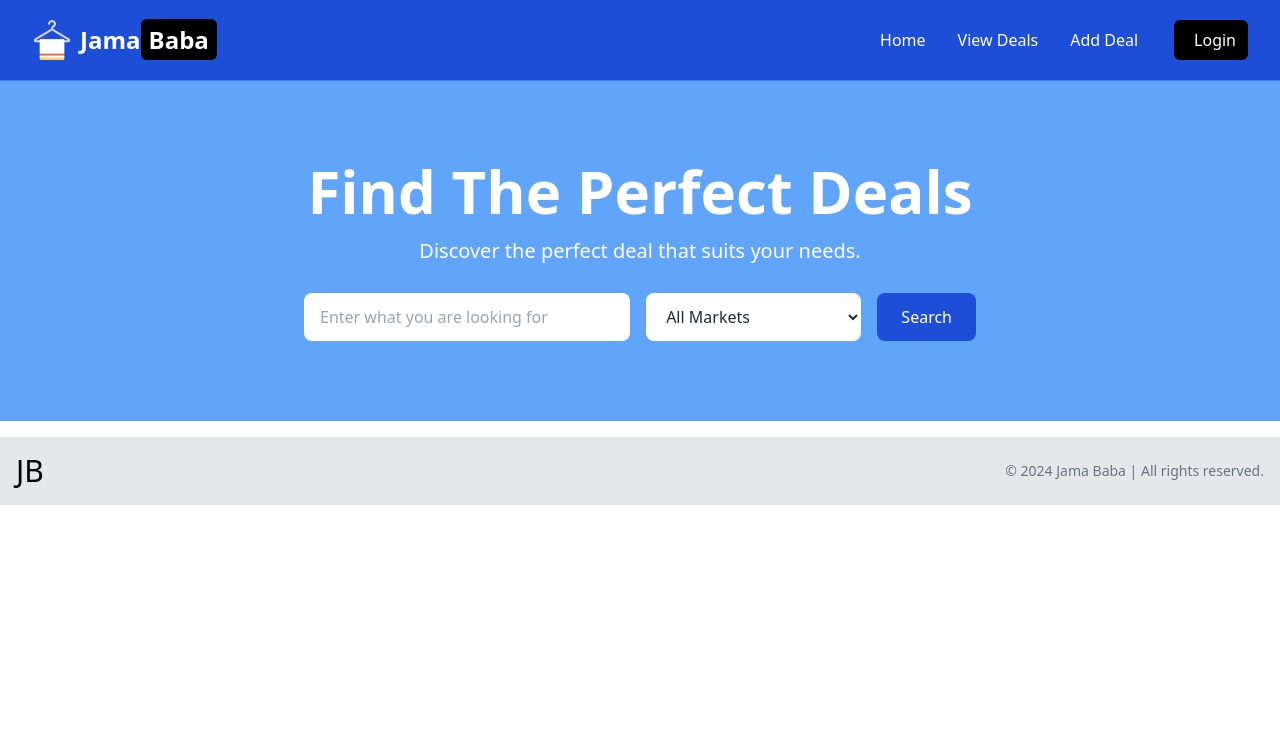
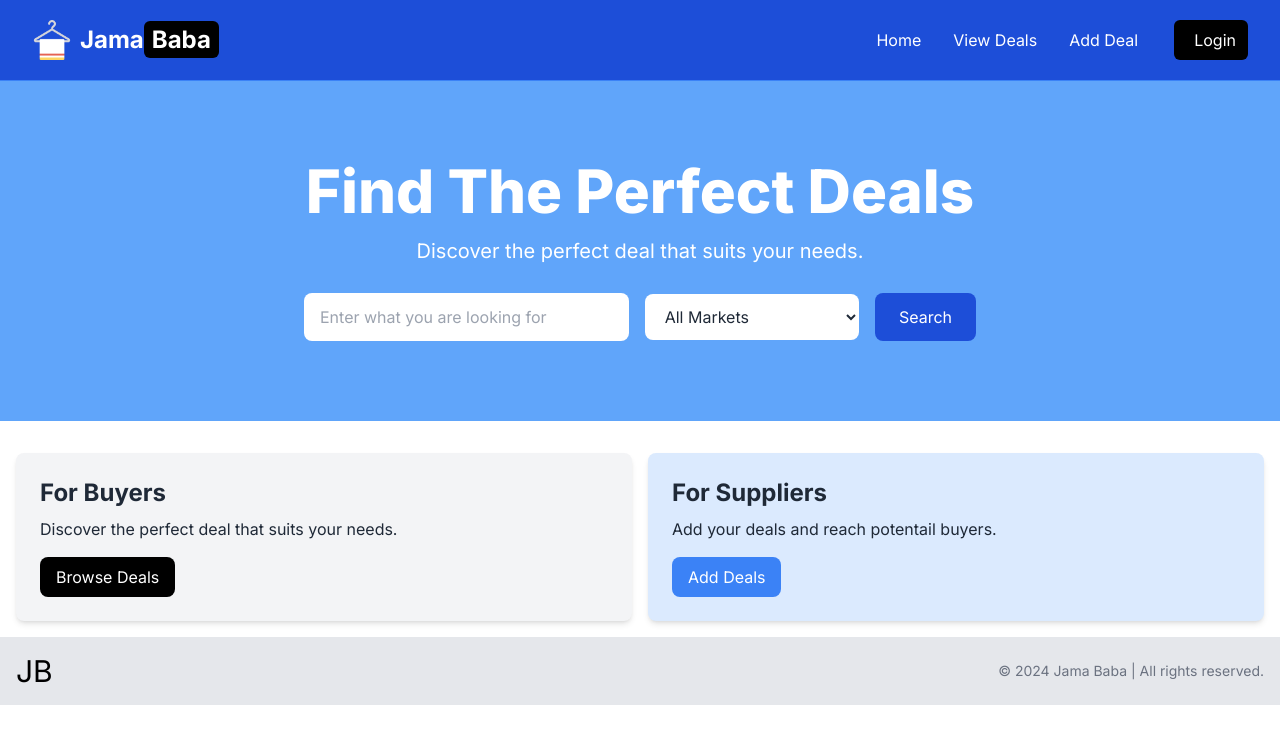
Before and after one commit to farghana/JamaBaba, a Next.js app: page / in a window 1280 px wide. Shown: the top 744 px of the page. Built offline with nearby package versions, Linux system fonts and the light colour scheme; no server answers.

Commit message:
Add info boxes for buyers and suppliers in home page

```diff
--- a/src/app/(home)/layout.js
+++ b/src/app/(home)/layout.js
@@ -16,7 +16,7 @@ export default function RootLayout({ children }) {
 	return (
 		<AuthProvider>
 		<html lang='en'>
-			<body>
+			<body className={inter.className}>
 				<Header />
 				<main>{children}</main>
 				<Footer />
--- a/src/app/(home)/page.js
+++ b/src/app/(home)/page.js
@@ -1,8 +1,12 @@
 import Hero from "@/components/Hero";
+import InfoBoxes from "@/components/InfoBoxes";
 import Image from "next/image";
 
 export default function page() {
   return (
+    <>
     <Hero />
+    <InfoBoxes />
+    </>
   );
 }
--- /dev/null
+++ b/src/components/InfoBox.jsx
@@ -0,0 +1,24 @@
+import React from 'react'
+
+const InfoBox = ({
+	heading,
+	backgroundColor = "bg-gray-100",
+	textColor = "text-gray-800",
+	buttonInfo,
+	children,
+}) => {
+	return (
+		<div className={`${backgroundColor} p-6 rounded-lg shadow-md`}>
+			<h2 className={`${textColor} text-2xl font-bold`}>{heading}</h2>
+			<p className={`${textColor} mt-2 mb-4`}>{children}</p>
+			<a
+				href={buttonInfo.link}
+				className={`inline-block ${buttonInfo.backgroundColor} text-white rounded-lg px-4 py-2 hover:opacity-8`}
+			>
+				{buttonInfo.text}
+			</a>
+		</div>
+	);
+};
+
+export default InfoBox;
--- /dev/null
+++ b/src/components/InfoBoxes.jsx
@@ -0,0 +1,39 @@
+import InfoBox from "./InfoBox";
+
+const InfoBoxes = () => {
+	return (
+		<section>
+			<div className='container-xl lg:container m-auto'>
+				<div className='grid grid-cols-1 md:grid-cols-2 gap-4 p-4 rounded-lg'>
+					<InfoBox
+						heading='For Buyers'
+						backgroundColor='bg-gray-100'
+						textColor='text-gray-800'
+						buttonInfo={{
+							text: "Browse Deals",
+							link: "/deals",
+							backgroundColor: "bg-black",
+						}}
+					>
+						Discover the perfect deal that suits your needs.
+					</InfoBox>
+
+                    <InfoBox
+						heading='For Suppliers'
+						backgroundColor='bg-blue-100'
+						textColor='text-gray-800'
+						buttonInfo={{
+							text: "Add Deals",
+							link: "/deals/add",
+							backgroundColor: "bg-blue-500",
+						}}
+					>
+						Add your deals and reach potentail buyers.
+					</InfoBox>
+				</div>
+			</div>
+		</section>
+	);
+};
+
+export default InfoBoxes;
```
